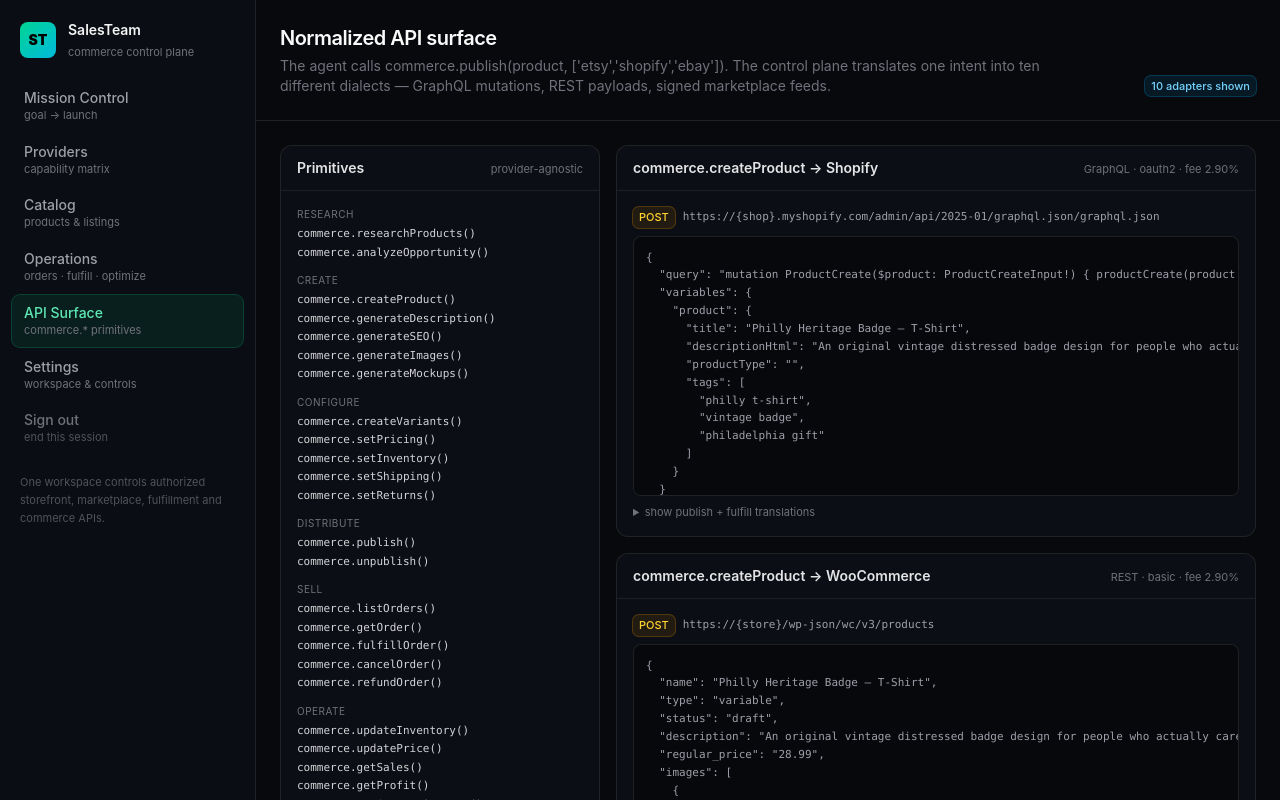
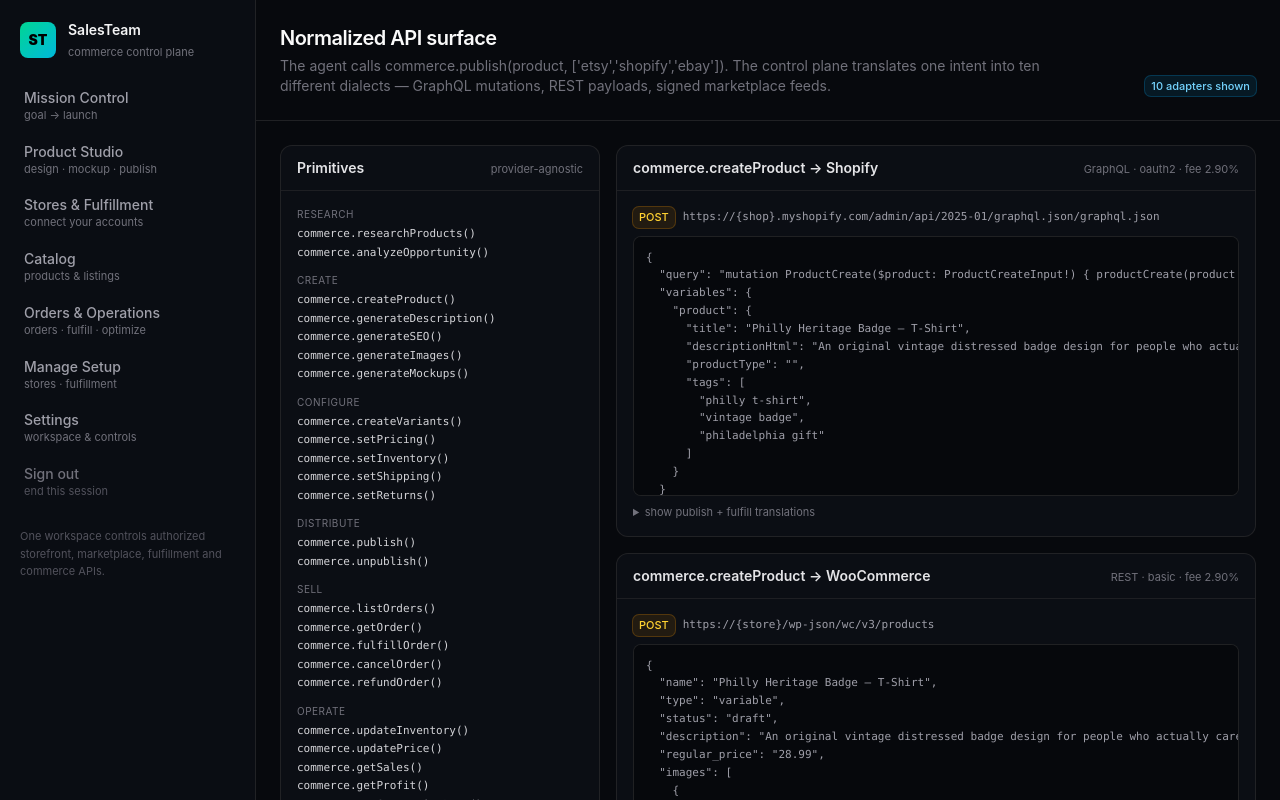
Before and after one commit to djoreally/salesteam, a Next.js app: page /api-surface in a window 1280 px wide. Shown: the top 800 px of the page. Built offline with nearby package versions, Linux system fonts and the light colour scheme.

Commit message:
Make merchant navigation customer-facing

```diff
--- a/src/components/nav.tsx
+++ b/src/components/nav.tsx
@@ -5,10 +5,11 @@ import { usePathname } from "next/navigation";
 
 const LINKS = [
   { href: "/", label: "Mission Control", hint: "goal → launch" },
-  { href: "/providers", label: "Providers", hint: "capability matrix" },
+  { href: "/product-studio", label: "Product Studio", hint: "design · mockup · publish" },
+  { href: "/providers", label: "Stores & Fulfillment", hint: "connect your accounts" },
   { href: "/catalog", label: "Catalog", hint: "products & listings" },
-  { href: "/operations", label: "Operations", hint: "orders · fulfill · optimize" },
-  { href: "/api-surface", label: "API Surface", hint: "commerce.* primitives" },
+  { href: "/operations", label: "Orders & Operations", hint: "orders · fulfill · optimize" },
+  { href: "/onboarding", label: "Manage Setup", hint: "stores · fulfillment" },
   { href: "/settings", label: "Settings", hint: "workspace & controls" },
 ];
 
```
